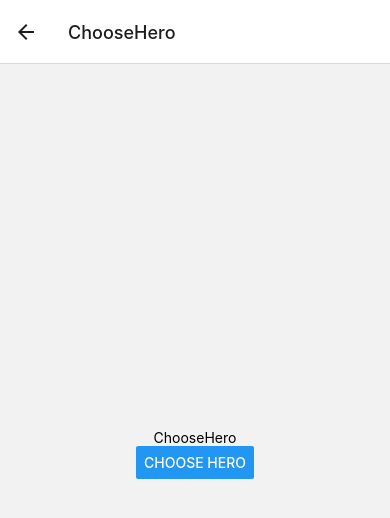
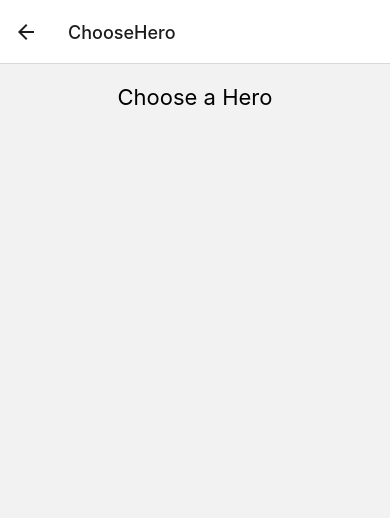
Before and after one commit to Mobiiliprojekti-ryhma8/Dungeonfight, a React Native app: screen /ChooseHero in a window 390 px wide. Shown: the top 518 px of the page. Built offline with nearby package versions, Linux system fonts and the light colour scheme.

Commit message:
choose hero sivulle tulee hahmot näkyviin, ja pikku muokkausta createcharacterissa

```diff
--- a/screens/ChooseHero.js
+++ b/screens/ChooseHero.js
@@ -1,14 +1,44 @@
-import { View, Text, Button } from 'react-native'
-import React from 'react'
+import { View, Text, Button, FlatList } from 'react-native'
+import React, { useEffect, useState } from 'react'
+import AsyncStorage from '@react-native-async-storage/async-storage'
 
-export default function ChooseHero({navigation}) {
+export default function ChooseHero() {
+  const [heroes, setHeroes] = useState([])
+
+  useEffect(() => {
+    const fetchHeroes = async () => {
+      try {
+        const storedHeroes = await AsyncStorage.getItem('heroes')
+        const heroesList = storedHeroes ? JSON.parse(storedHeroes) : []
+        setHeroes(heroesList)
+      } catch (error) {
+        console.error(error)
+      }
+    }
+
+    fetchHeroes()
+  }, [])
+
+  const renderHero = ({ item }) => (
+    <View style={{ padding: 10, borderBottomWidth: 1, borderColor: 'gray' }}>
+      <Text style={{ fontSize: 18, fontWeight: 'bold' }}>{item.name}</Text>
+      <Text>Class: {item.heroClass}</Text>
+      <Text>Gold: {item.gold}</Text>
+      <Text>Health: {item.health}</Text>
+      <Text>Damage: {item.damage}</Text>
+      <Button title='Choose Hero'></Button>
+    </View>
+  );
+
   return (
-    <View style={{ flex: 1, alignItems: 'center', justifyContent: 'center' }}>
-      <Text>ChooseHero</Text>
-      <Button
-        title='Choose Hero'
-        onPress={() => navigation.navigate('StartDungeon')}
+    <View style={{ flex: 1, alignItems: 'center', paddingTop: 20 }}>
+      <Text style={{ fontSize: 22, marginBottom: 20 }}>Choose a Hero</Text>
+      <FlatList
+        data={heroes}
+        renderItem={renderHero}
+        keyExtractor={(item, index) => index.toString()}
+        style={{ width: '100%' }}
       />
     </View>
-  )
+  );
 }
--- a/screens/CreateHero.js
+++ b/screens/CreateHero.js
@@ -9,6 +9,24 @@ const CreateCharacter = () => {
   const [heroClass, setHeroClass] = useState('');
 
   const handleCreateHero = async () => {
+    if(heroClass === '') {
+      Alert.alert('Please select class.')
+      return
+    }
+
+    if(name === '') {
+      Alert.alert('Please give your hero a name.')
+      return
+    }
+
+    const storedHeroes = await AsyncStorage.getItem('heroes');
+    const heroes = storedHeroes ? JSON.parse(storedHeroes) : [];
+
+    if (heroes.some(hero => hero.name.toLowerCase() === name.toLowerCase())) {
+      Alert.alert('This name already exists. Please choose a different name.')
+      return
+    }
+
     let health = 0;
     let damage = 0;
 
@@ -24,8 +42,6 @@ const CreateCharacter = () => {
 
     try {
       await addHero(name, heroClass, 0, health, damage);
-      const storedHeroes = await AsyncStorage.getItem('heroes');
-      const heroes = storedHeroes ? JSON.parse(storedHeroes) : [];
 
       heroes.push(hero);
 
```
